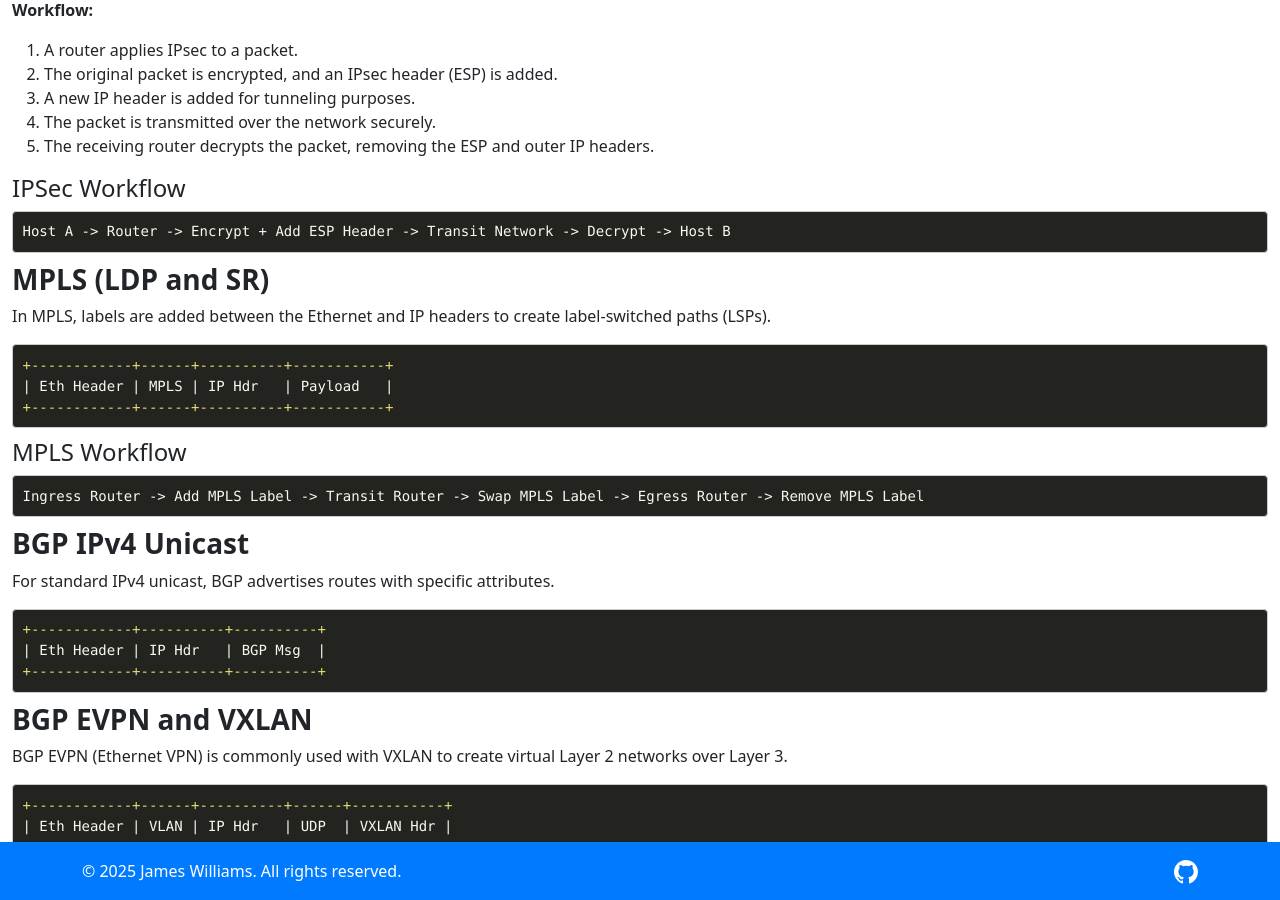
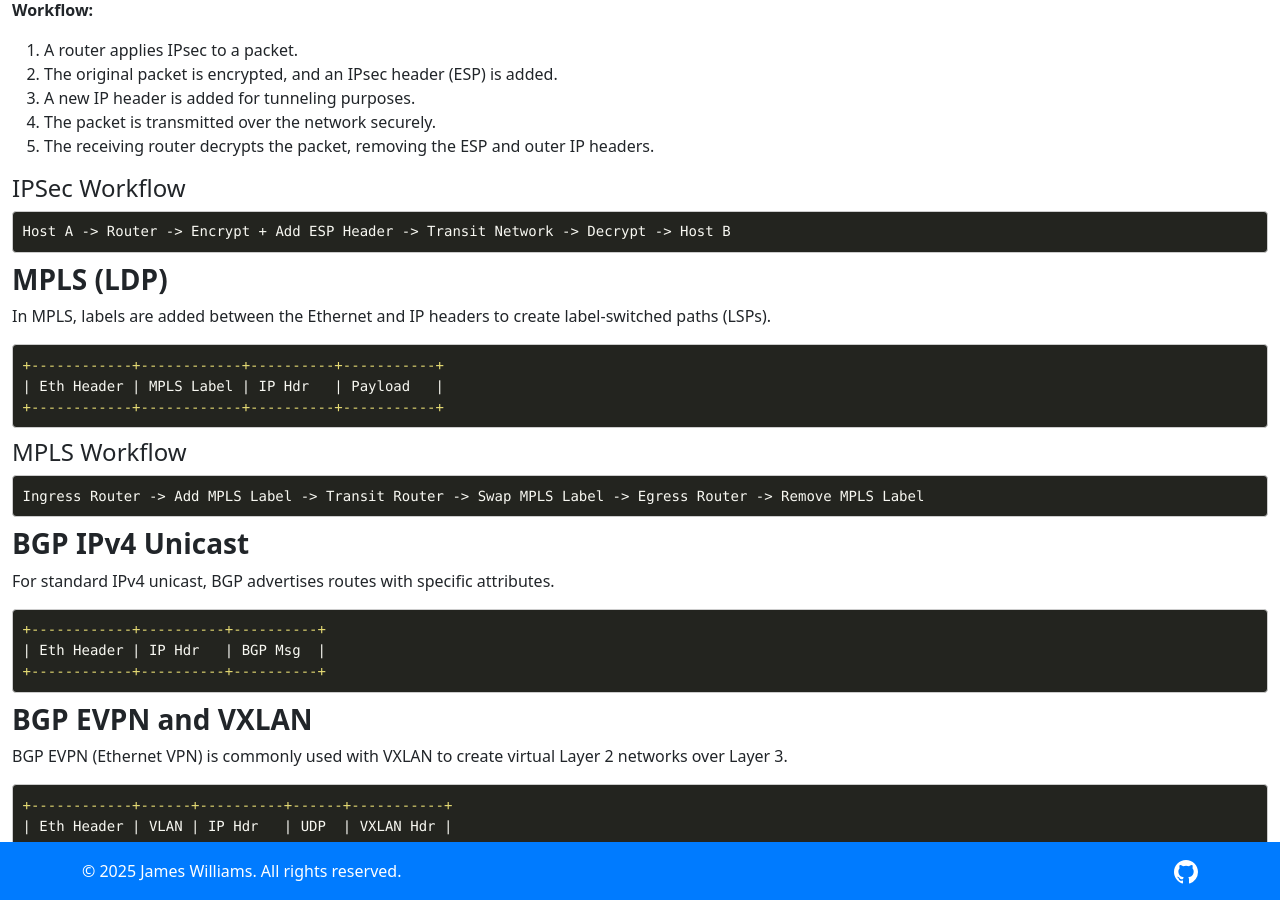
Before and after one commit to jtdub/jtdub.com, a Jekyll site: the page built from _posts/2025-01-25-pcap-or-it-didnt-happen.md, in a window 1280 px wide and 900 px high, scrolled down 2402 px. Built offline with Jekyll 4.4.1, drawn with Linux system fonts in a browser that asks for light colours; nearby versions of some CDN libraries.

Commit message:
update the blog

````diff
--- a/_posts/2025-01-25-pcap-or-it-didnt-happen.md
+++ b/_posts/2025-01-25-pcap-or-it-didnt-happen.md
@@ -130,14 +130,14 @@ IPsec secures IP packets by encrypting and authenticating them. It works in two
 Host A -> Router -> Encrypt + Add ESP Header -> Transit Network -> Decrypt -> Host B
 ```
 
-### **MPLS (LDP and SR)**
+### **MPLS (LDP)**
 
 In MPLS, labels are added between the Ethernet and IP headers to create label-switched paths (LSPs).
 
 ```
-+------------+------+----------+-----------+
-| Eth Header | MPLS | IP Hdr   | Payload   |
-+------------+------+----------+-----------+
++------------+------------+----------+-----------+
+| Eth Header | MPLS Label | IP Hdr   | Payload   |
++------------+------------+----------+-----------+
 ```
 
 #### MPLS Workflow
````
